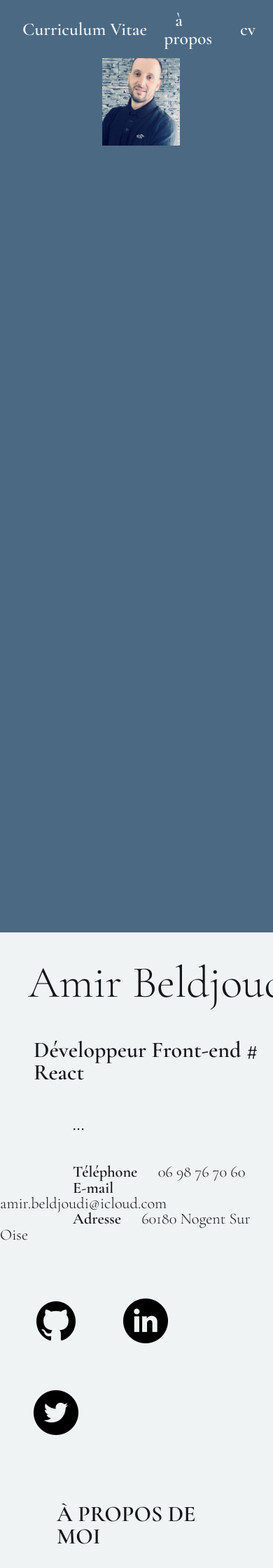
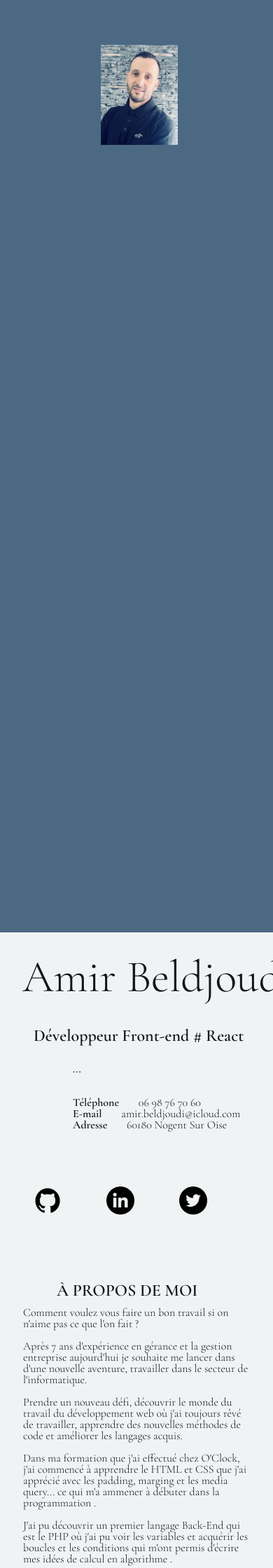
Before and after one commit to beldjoudiamir/Portfolio, a PHP site: page / in a window 390 px wide; the page is wider, and only the part inside the window is pictured. Shown: the top 2240 px of that part at 70% size. Run offline with PHP 8.4, Linux system fonts and the light colour scheme.

Commit message:
cvetrape8

```diff
--- a/css/style.css
+++ b/css/style.css
@@ -471,7 +471,129 @@ main span{
     text-align: start;
 }
 
+}
+
+/*========== media =============*/
+
+@media screen and (max-width: 636px) {
+
+    body{
+        display: flex;
+        flex-direction: column-reverse;
+    }
+
+    header{
+        display: none;
+
+    }
 
 
 
+
+  /*= changement taille page gauche=*/
+
+    body .right_page{
+        /*padding: 1rem;*/
+        width: 94%;
+        height: 50%;
+        background-color: #4B6983;
+    }
+
+    .my_photo{
+        display: flex;
+        flex-direction: row;
+        justify-content: space-evenly;
+    }
+    #ma_photo{
+
+        width: 30%;
+        height: 0 auto;
+        margin: 3rem;
+    }
+    /*= menu Download CV =*/
+
+            .nav_down{
+
+
+                display: none;
+                justify-content: end;
+                font-size: 2rem;
+                /*margin: 1rem;*/
+                margin-top: 1rem;
+
+            }
+            .nav_down ul{
+                width: 100%;
+                padding: 1rem;
+                background-color: #17202A;
+            }
+            .nav_down ul a{
+                text-decoration: none;
+                font-weight: bold;
+                color: #F0F3F4;
+            }
+
+    body .left_page{
+
+        width: 100%;
+        height: 50%;
+        background-color: #F0F3F4;
+
+        overflow-y: scroll;
 }
+
+main h1{
+    text-align: start;
+    margin: 1rem;
+    padding: 1rem;
+    font-size: 4rem;
+
+}
+main h2{
+    margin: 0.3rem 0.2rem 0.2rem 2.5rem;
+    padding: 0.5rem;
+    text-align: start;
+    font-size: 1.5rem;
+    font-weight: bold;
+}
+
+main h3{
+
+    text-align: start;
+    font-weight: bold;
+}
+
+
+main p{
+    font-family: 'Cormorant Garamond', serif;
+    font-size: 1rem ;
+
+}
+
+
+
+main span{
+    font-family: 'Cormorant Garamond', serif;
+    font-weight: bold;
+
+    margin: 0.5rem 1rem 1rem 6rem;
+    padding: 0.5rem;
+    text-align: start;
+}
+
+
+.nav_icone a img{
+    width: 2.5rem;
+    height: 2.5rem;
+    margin: 2rem;
+
+}
+
+.nav_end_icone a img{
+    width: 2.5rem;
+    height: 2.5rem;
+    margin: 2rem;
+}
+
+
+}
```
